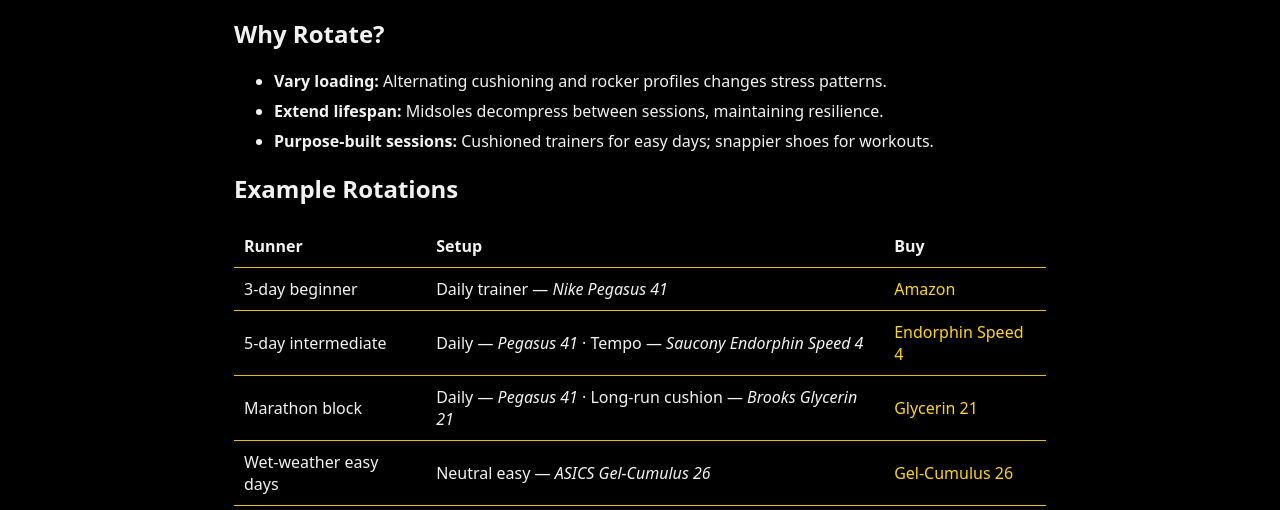
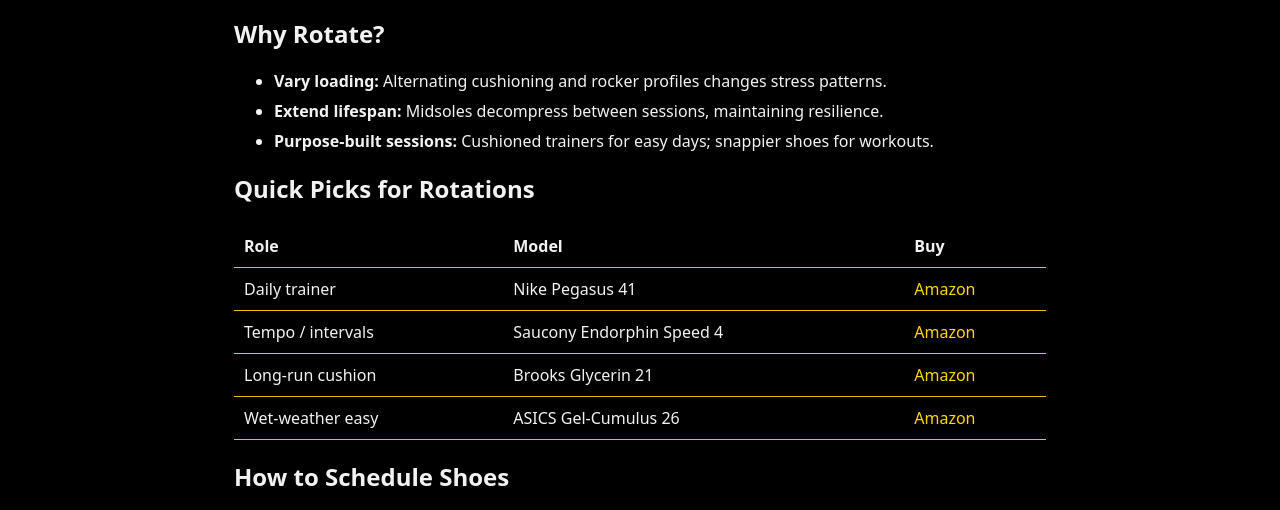
Before and after one commit to RunLabGear/runlabgear, a plain HTML site: page articles/shoe-rotation-guide.html in a window 1280 px wide. Shown: the part 250-760 px from the top of the page. Drawn offline with Linux system fonts and the light colour scheme.

Commit message:
Update shoe-rotation-guide.html

```diff
--- a/articles/shoe-rotation-guide.html
+++ b/articles/shoe-rotation-guide.html
@@ -1,24 +1,5 @@
-<!doctype html>
-<html lang="en-GB">
-<head>
-  <meta charset="utf-8">
-  <meta name="viewport" content="width=device-width,initial-scale=1">
-  <title>The Ultimate Guide to Shoe Rotation for Runners · RunLabGear</title>
-  <meta name="description" content="Why and how to rotate running shoes for better performance and durability, with example setups and links.">
-  <link rel="stylesheet" href="/assets/css/style.css">
-</head>
-<body>
-  <div class="nav">
-    <div class="inner container">
-      <a class="brand" href="/index.html">🏃 RunLabGear</a>
-      <div style="display:flex;gap:16px;align-items:center">
-        <a href="/index.html">Home</a>
-        <a href="/about.html">About</a>
-        <a href="/disclosure.html">Disclosure</a>
-      </div>
-    </div>
-  </div>
-
+<!doctype html><html lang='en-GB'><head><meta charset='utf-8'><meta name='viewport' content='width=device-width,initial-scale=1'><title>The Ultimate Guide to Shoe Rotation for Runners · RunLabGear</title><meta name='description' content='Why and how to rotate running shoes for better performance and durability, with example setups and links.'><link rel='stylesheet' href='/assets/css/style.css'></head><body>
+  <div class="nav"><div class="inner container"><a class="brand" href="/index.html">🏃 RunLabGear</a><div style="display:flex;gap:16px;align-items:center"><a href="/index.html">Home</a><a href="/about.html">About</a><a href="/disclosure.html">Disclosure</a></div></div></div>
   <div class="article">
     <div class="meta">Training Guide · Updated 2025</div>
     <h1>The Ultimate Guide to Shoe Rotation for Runners</h1>
@@ -31,32 +12,14 @@
       <li><strong>Purpose-built sessions:</strong> Cushioned trainers for easy days; snappier shoes for workouts.</li>
     </ul>
 
-    <h2>Example Rotations</h2>
+    <h2>Quick Picks for Rotations</h2>
     <table class="table">
-      <thead>
-        <tr><th>Runner</th><th>Setup</th><th>Buy</th></tr>
-      </thead>
+      <thead><tr><th>Role</th><th>Model</th><th>Buy</th></tr></thead>
       <tbody>
-        <tr>
-          <td>3-day beginner</td>
-          <td>Daily trainer — <em>Nike Pegasus 41</em></td>
-          <td><a href="https://www.amazon.co.uk/dp/B0DP2RVTTY/?tag=runlabgear-21" target="_blank" rel="nofollow sponsored noopener">Amazon</a></td>
-        </tr>
-        <tr>
-          <td>5-day intermediate</td>
-          <td>Daily — <em>Pegasus 41</em> · Tempo — <em>Saucony Endorphin Speed 4</em></td>
-          <td><a href="https://amzn.to/4oFPrSa" target="_blank" rel="nofollow sponsored noopener">Endorphin Speed 4</a></td>
-        </tr>
-        <tr>
-          <td>Marathon block</td>
-          <td>Daily — <em>Pegasus 41</em> · Long-run cushion — <em>Brooks Glycerin 21</em></td>
-          <td><a href="https://amzn.to/4oDWPOd" target="_blank" rel="nofollow sponsored noopener">Glycerin 21</a></td>
-        </tr>
-        <tr>
-          <td>Wet-weather easy days</td>
-          <td>Neutral easy — <em>ASICS Gel-Cumulus 26</em></td>
-          <td><a href="https://amzn.to/4mVLUxH" target="_blank" rel="nofollow sponsored noopener">Gel-Cumulus 26</a></td>
-        </tr>
+        <tr><td>Daily trainer</td><td>Nike Pegasus 41</td><td><a href="https://www.amazon.co.uk/dp/B0DP2RVTTY/?tag=runlabgear-21" target="_blank" rel="nofollow sponsored noopener">Amazon</a></td></tr>
+        <tr><td>Tempo / intervals</td><td>Saucony Endorphin Speed 4</td><td><a href="https://amzn.to/4oFPrSa" target="_blank" rel="nofollow sponsored noopener">Amazon</a></td></tr>
+        <tr><td>Long-run cushion</td><td>Brooks Glycerin 21</td><td><a href="https://amzn.to/4oDWPOd" target="_blank" rel="nofollow sponsored noopener">Amazon</a></td></tr>
+        <tr><td>Wet-weather easy</td><td>ASICS Gel-Cumulus 26</td><td><a href="https://amzn.to/4mVLUxH" target="_blank" rel="nofollow sponsored noopener">Amazon</a></td></tr>
       </tbody>
     </table>
 
@@ -72,13 +35,5 @@
 
     <div class="notice"><em>As an Amazon Associate I earn from qualifying purchases.</em></div>
   </div>
-
-  <div class="footer">
-    <div class="inner container">
-      <div><div class="brand">🏃 RunLabGear</div><p class="subtle">Professional running shoe reviews & buying advice for UK runners.</p></div>
-      <div><div class="badge">Pages</div><p><a href="/index.html">Home</a> · <a href="/about.html">About</a> · <a href="/disclosure.html">Affiliate Disclosure</a></p></div>
-      <div><div class="badge">Legal</div><small>© 2025 RunLabGear.</small></div>
-    </div>
-  </div>
-</body>
-</html>
+  <div class="footer"><div class="inner container"><div><div class="brand">🏃 RunLabGear</div><p class="subtle">Professional running shoe reviews & buying advice for UK runners.</p></div><div><div class="badge">Pages</div><p><a href="/index.html">Home</a> · <a href="/about.html">About</a> · <a href="/disclosure.html">Affiliate Disclosure</a></p></div><div><div class="badge">Legal</div><small>© 2025 RunLabGear.</small></div></div></div>
+</body></html>
```
